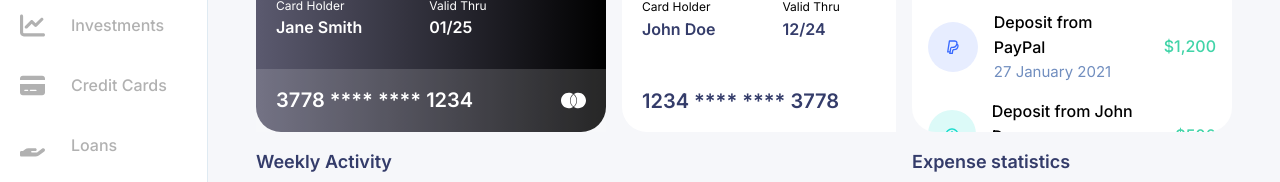
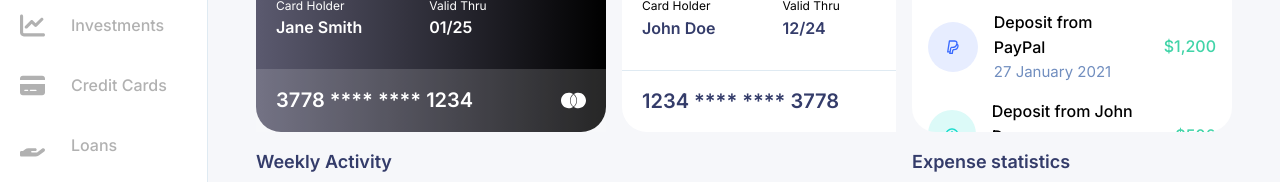
Before and after one commit to mubashir-irfan/soar_assessment_poc, a React (Create React App) app: page / in a window 1280 px wide. Shown: the part 255-437 px from the top of the page. Built offline with nearby package versions, Linux system fonts and the light colour scheme.

Commit message:
UI fixes
Signed-off-by: Muhammad Mubashir Irfan <mubashir.irfan37@gmail.com>

```diff
--- a/src/components/Card.tsx
+++ b/src/components/Card.tsx
@@ -116,7 +116,7 @@ function Card({ card }: CardProps) {
         className={`flex justify-between px-[1.25rem] ${
           isPremium ? 'py-[1rem]' : 'py-[0.75rem] sm:py-[0.9375rem]'
         } items-center w-full ${
-          isPremium ? 'bg-white/15' : 'border-t border-border-light'
+          isPremium ? 'bg-white/15' : 'border-t border-border-light border-solid'
         }`}
       >
         <div
```
